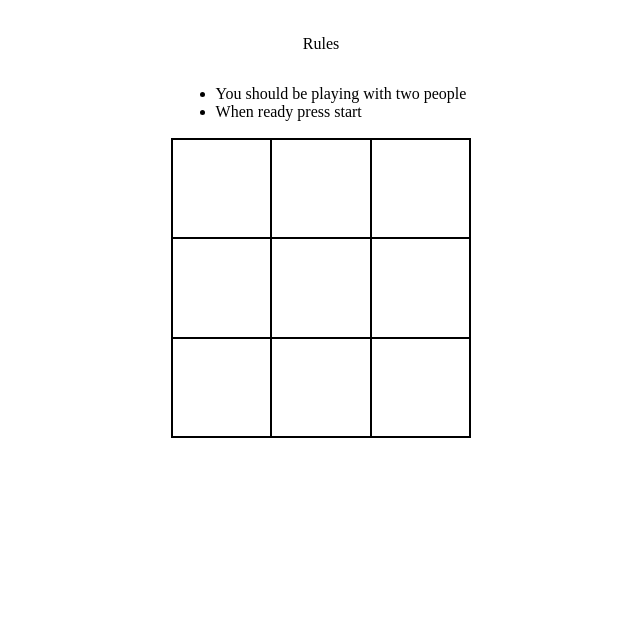
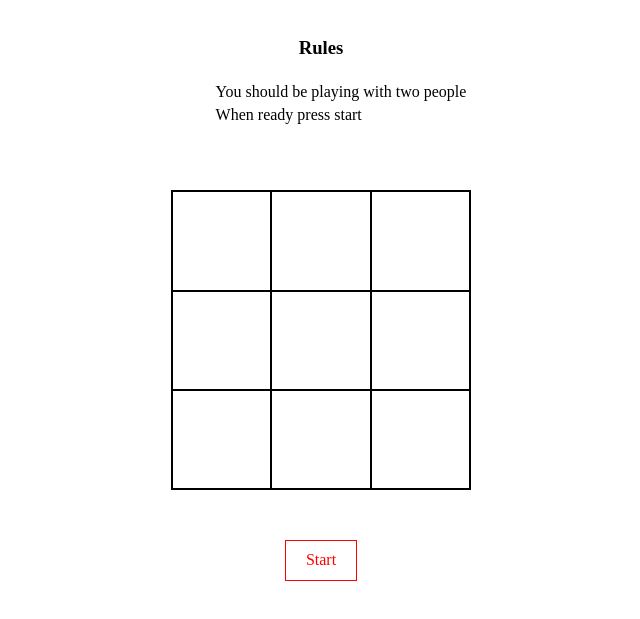
Before and after one commit to joaoafonso386/tic-tac-toe-typescript, a plain HTML site: page dist/index.html in a window 1280 px wide. Shown: the part 61-680 px from the top of the page, without its empty margins (319-959 px from the left). Drawn offline with Linux system fonts and the light colour scheme.

Commit message:
added start button

```diff
--- a/dist/index.html
+++ b/dist/index.html
@@ -13,7 +13,7 @@
 <body>
   <main class="main">
     <h1>Tic Tac Toe Game</h1>
-    <p>Rules</p>
+    <h3>Rules</h3>
     <ul>
       <li>You should be playing with two people</li>
       <li>When ready press start</li>
@@ -37,6 +37,7 @@
         </tr>
       </tbody>
     </table>
+    <button class="start-game" type="button">Start</button>
   </main>
 </body>
 </html>
--- a/src/styles/main.css
+++ b/src/styles/main.css
@@ -1,15 +1,34 @@
+td {
+  border: 1px solid black;
+}
+
+ul {
+  margin-top: 0px;
+}
+
+li {
+  list-style: none;
+  margin-top: 5px;
+}
+
 .main {
   display: grid;
   place-items: center;
 }
 
 .main .board {
+  margin-top: 50px;
   width: 300px;
   height: 300px;
   border-spacing: 0px;
   border: 1px solid black;
 }
 
-td {
-  border: 1px solid black;
+.start-game {
+  margin-top: 50px;
+  border: 0px;
+  background-color: white;
+  border: 1px solid red;
+  padding: 10px 20px;
+  color: red
 }
```
